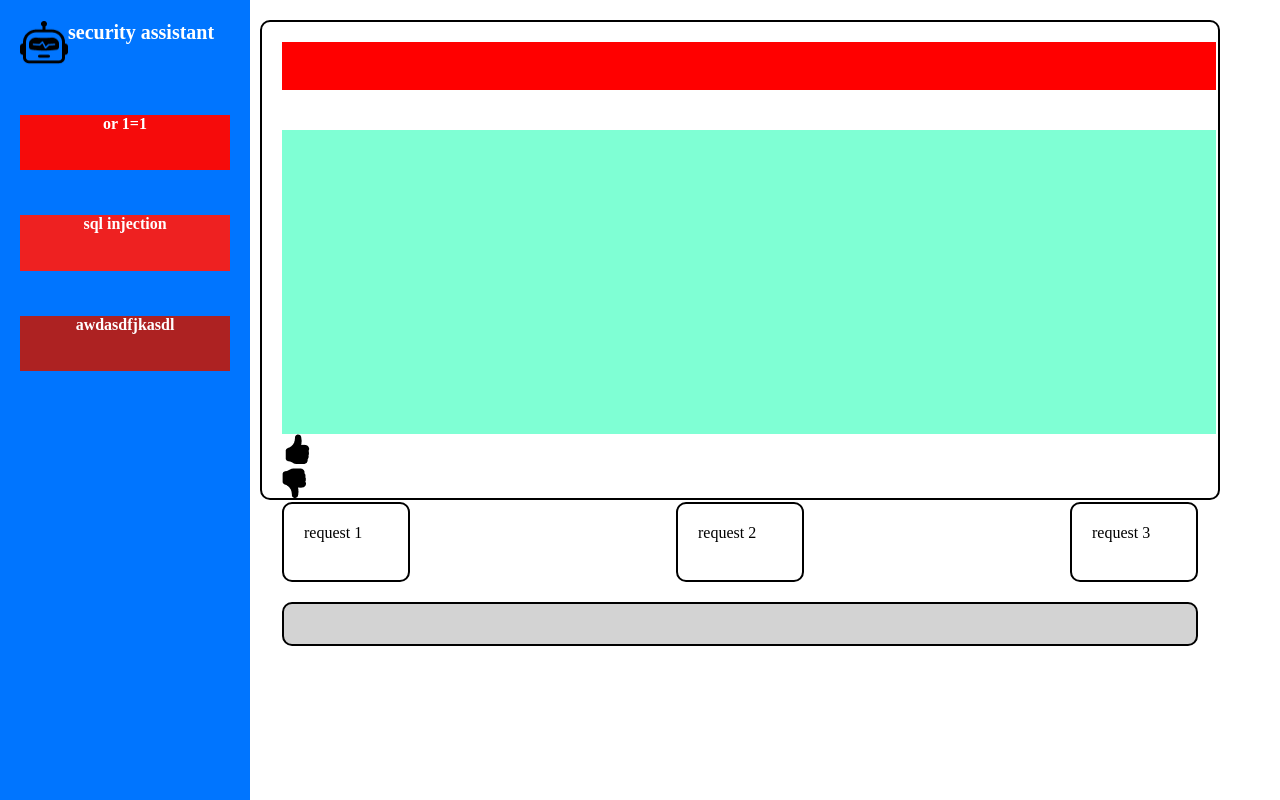
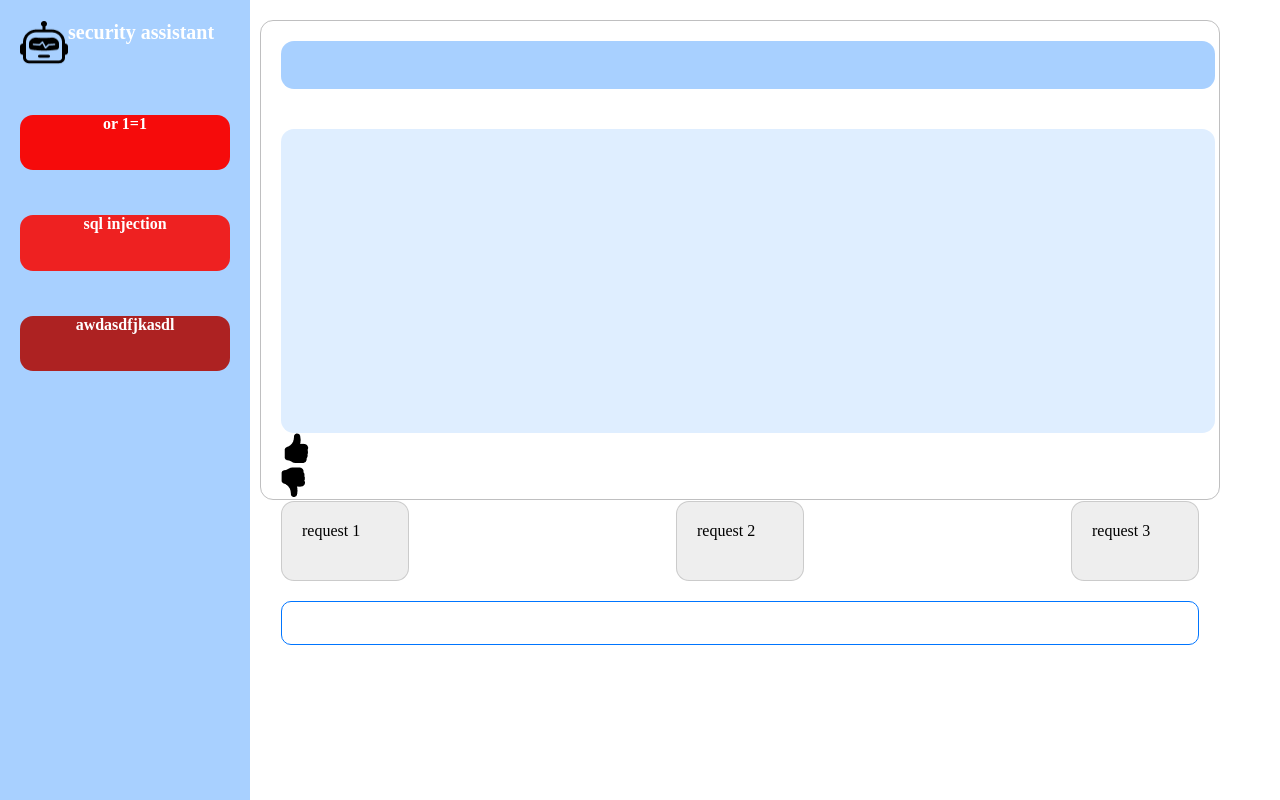
Before and after one commit to hurhyeon/gloogloo, a Vue app: page /security-assistant-w in a window 1280 px wide. Built offline with nearby package versions, Linux system fonts and the light colour scheme.

Commit message:
13일차

```diff
--- a/src/pages/SecurityAssistantW.vue
+++ b/src/pages/SecurityAssistantW.vue
@@ -10,13 +10,13 @@
               <b class="security-assistant"> security assistant</b>
             </div>
           </div>
-          <div class="or-11-wrapper">
+          <div class="list1">
             <b class="sql-injection">or 1=1</b>
           </div>
-          <div class="sql-injection-wrapper">
+          <div class="list2">
             <b class="sql-injection">sql injection</b>
           </div>
-          <div class="awdasdfjkasdl-wrapper">
+          <div class="list3">
             <b class="sql-injection">
               <p class="blank-line">awdasdfjkasdl</p>
             </b>
@@ -70,25 +70,27 @@ export default {
   left: 0;
   width: 250px;
   height: 100%;
-  background-color: #0075ff;
+  background-color: #a8d0ff;
   color: white;
 }
 
 .navbar-content {
   padding: 20px;
+
 }
 
 .container-box {
   padding: 20px;
-  border: 2px solid #000;
-  border-radius: 10px;
+  border: 1px solid #bfbfc0;
+  border-radius: 13px;
   width: 75vw;
   height: 60vh;
 }
 .chat1 {
   width: 73vw;
   height: 6vh;
-  background-color: #ff0000;
+  background-color: #a8d0ff;
+  border-radius: 13px;
 }
 .chat2{
  width: 73vw;
@@ -97,7 +99,8 @@ export default {
 .chat3{
  width: 73vw;
  height: 38vh;
- background-color: aquamarine;
+ background-color: #dfeeff;
+ border-radius: 13px;
 }
 
 .request {
@@ -110,37 +113,44 @@ export default {
 
 .request1{
   padding: 20px;
-  border: 2px solid #000;
-  border-radius: 10px;
+  border: 1px solid #000;
+  border-radius: 13px;
   width: 10vw;
   height: 10vh;
+  border-color: #c0c0c0c0;
+  background-color: #edededed;
 
 }
 
 .request2{
-
-padding: 20px;
-  border: 2px solid #000;
-  border-radius: 10px;
+  padding: 20px;
+  border: 1px solid #000;
+  border-radius: 13px;
   width: 10vw;
   height: 10vh;
+  border-color: #c0c0c0c0;
+  background-color: #edededed;
+
 }
 
 .request3{
   padding: 20px;
-  border: 2px solid #000;
-  border-radius: 10px;
+  border: 1px solid #000;
+  border-radius: 13px;
   width: 10vw;
   height: 10vh;
+  border-color: #c0c0c0c0;
+  background-color: #edededed;
 }
 
 .conversation {
   width: 100%;
   height: 10%;
-  background-color: lightgray;
+  background-color: #ffffff;
   margin-top: 20px;
-  border: 2px solid #000;
+  border: 1px solid #000;
   border-radius: 10px;
+  border-color: #0075ff;
 }
 
 .frame-child {
@@ -186,10 +196,10 @@ padding: 20px;
     text-align: left;
     font-size: 1.25rem;
   }
-  .or-11-wrapper {
+  .list1 {
     align-self: stretch;
     flex: 1;
-    border-radius: var(--br-smi);
+    border-radius: 13px;
     background-color: #f60b0b;
     overflow: hidden;
     display: flex;
@@ -197,17 +207,31 @@ padding: 20px;
     align-items: center;
     justify-content: center;
     padding: var(--padding-lg) var(--padding-13xl);
+
   }
   .sql-injection {
     align-self: stretch;
     flex: 1;
     position: relative;
   }
-  .sql-injection-wrapper {
+  .list2 {
     align-self: stretch;
     flex: 1;
-    border-radius: var(--br-smi);
+    border-radius: 13px;
     background-color: #ee2121;
+    overflow: hidden;
+    display: flex;
+    flex-direction: row;
+    align-items: center;
+    justify-content: center;
+    padding: var(--padding-lg) var(--padding-13xl);
+  }
+
+  .list3 {
+    align-self: stretch;
+    flex: 1;
+    border-radius: 13px;
+    background-color: #ad2222;
     overflow: hidden;
     display: flex;
     flex-direction: row;
@@ -217,18 +241,6 @@ padding: 20px;
   }
   .blank-line {
     margin: 0;
-  }
-  .awdasdfjkasdl-wrapper {
-    align-self: stretch;
-    flex: 1;
-    border-radius: var(--br-smi);
-    background-color: #ad2222;
-    overflow: hidden;
-    display: flex;
-    flex-direction: row;
-    align-items: center;
-    justify-content: center;
-    padding: var(--padding-lg) var(--padding-13xl);
   }
   .frame-parent {
     position: relative;
```
